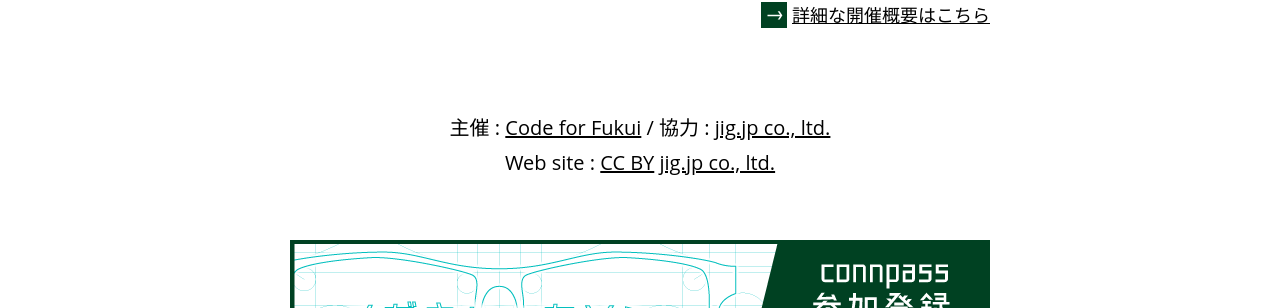
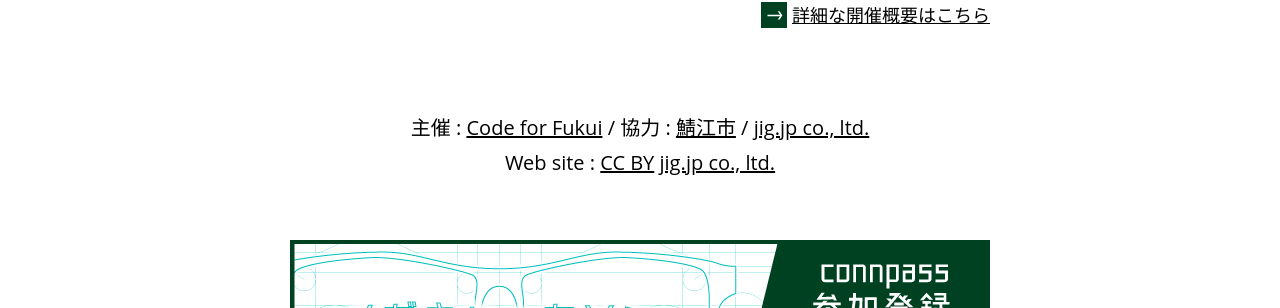
Before and after one commit to code4fukui/meganehack, a Jekyll site: the page built from index.html, in a window 1280 px wide. Shown: the part 1490-1798 px from the top of the page. Built offline with Jekyll 4.4.1, drawn with Linux system fonts in a browser that asks for light colours; some web fonts are replaced.

Commit message:
add sabae support

```diff
--- a/_includes/footer.html
+++ b/_includes/footer.html
@@ -3,7 +3,7 @@
     <small>
       主催 : <a href="http://fukui.opendata.cc">Code for Fukui</a>
       /
-      協力 : <a href="http://jig.jp/">jig.jp co., ltd.</a>
+      協力 : <a href="http://www.city.sabae.fukui.jp/">鯖江市</a> / <a href="http://jig.jp/">jig.jp co., ltd.</a>
       <br>
       Web site :
       <a href="https://creativecommons.org/licenses/by/4.0/deed.ja">CC BY</a>
```
